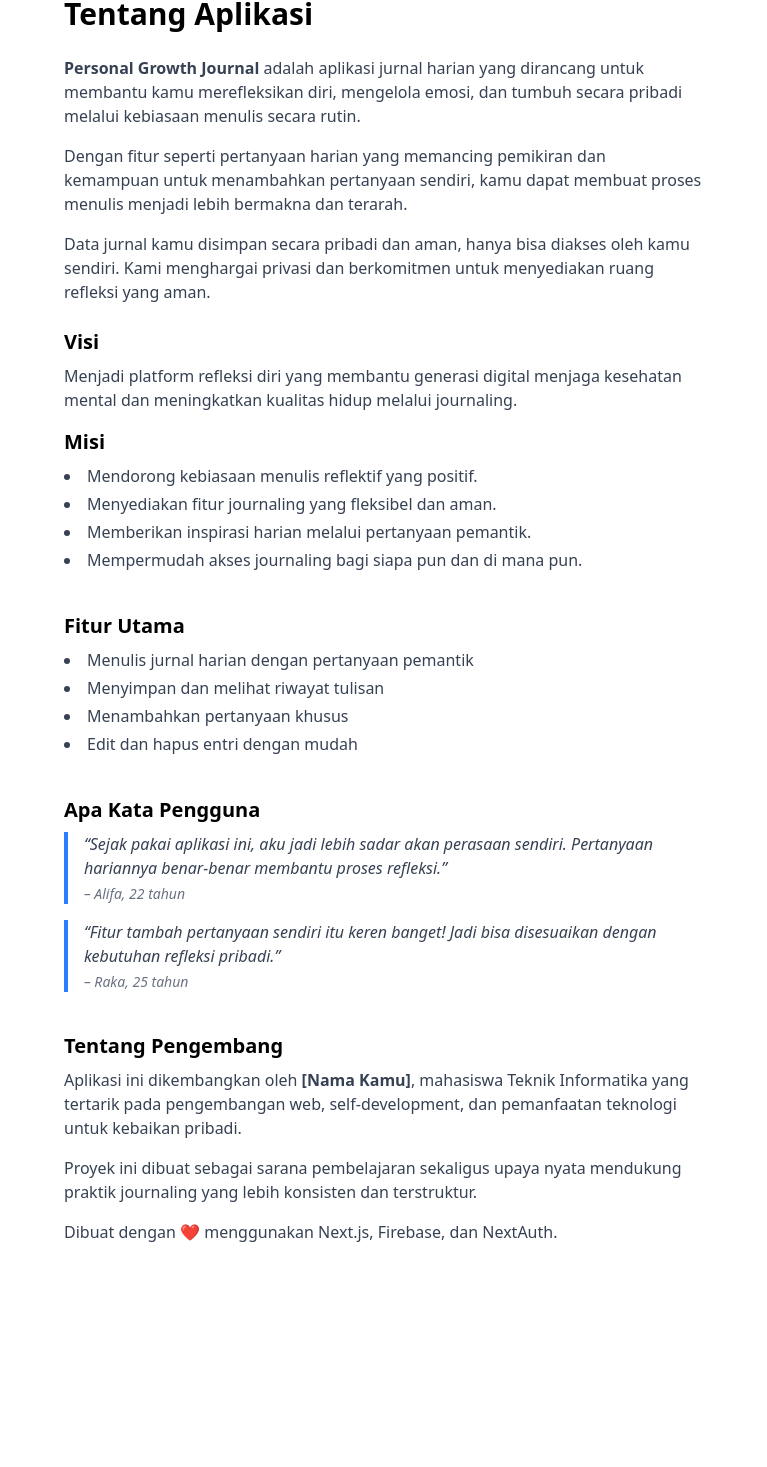
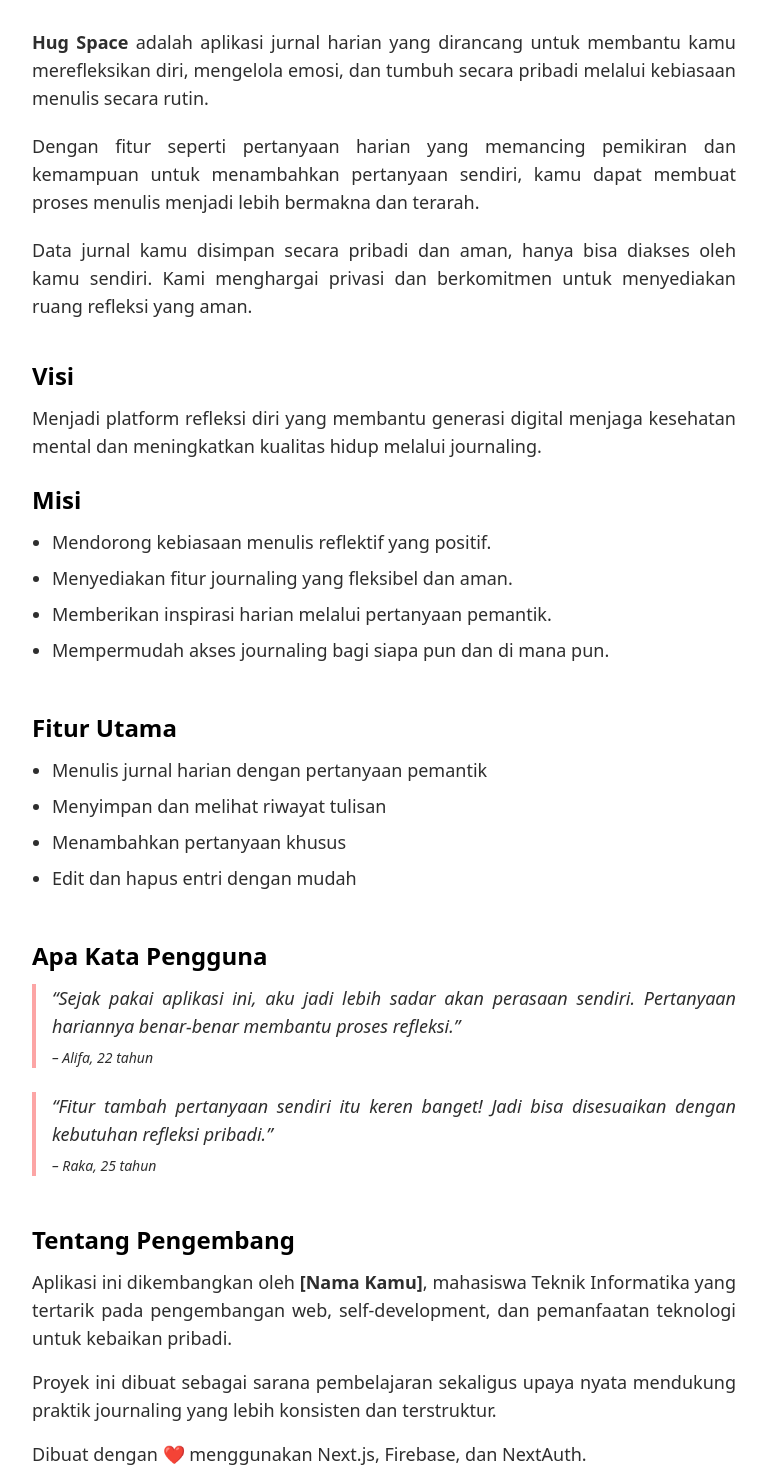
Before and after one commit to falihdzakwanz/find-you-journal, a Next.js app: page /about in a window 1280 px wide. Shown: the part 144-1611 px from the top of the page, without its empty margins (256-1023 px from the left). Before the commit the page ends 1468 px from the top, so only its background shows below. Built offline with nearby package versions, Linux system fonts and the light colour scheme; no server answers.

Commit message:
style: about page

```diff
--- a/src/app/about/page.tsx
+++ b/src/app/about/page.tsx
@@ -1,36 +1,38 @@
 export default function AboutPage() {
   return (
-    <main className="max-w-2xl mx-auto py-20 px-4">
-      <h1 className="text-3xl font-bold mb-6">Tentang Aplikasi</h1>
+    <main className="max-w-3xl px-4 py-10 mx-auto text-justify sm:px-6 lg:px-8">
+      <h1 className="mb-8 text-base text-3xl font-bold sm:text-4xl">
+        Tentang Aplikasi
+      </h1>
 
-      <p className="text-gray-700 mb-4">
-        <strong>Personal Growth Journal</strong> adalah aplikasi jurnal harian
-        yang dirancang untuk membantu kamu merefleksikan diri, mengelola emosi,
-        dan tumbuh secara pribadi melalui kebiasaan menulis secara rutin.
+      <p className="mb-5 text-base sm:text-lg">
+        <strong>Hug Space</strong> adalah aplikasi jurnal harian yang dirancang
+        untuk membantu kamu merefleksikan diri, mengelola emosi, dan tumbuh
+        secara pribadi melalui kebiasaan menulis secara rutin.
       </p>
 
-      <p className="text-gray-700 mb-4">
+      <p className="mb-5 text-base sm:text-lg">
         Dengan fitur seperti pertanyaan harian yang memancing pemikiran dan
         kemampuan untuk menambahkan pertanyaan sendiri, kamu dapat membuat
         proses menulis menjadi lebih bermakna dan terarah.
       </p>
 
-      <p className="text-gray-700 mb-6">
+      <p className="mb-10 text-base sm:text-lg">
         Data jurnal kamu disimpan secara pribadi dan aman, hanya bisa diakses
         oleh kamu sendiri. Kami menghargai privasi dan berkomitmen untuk
         menyediakan ruang refleksi yang aman.
       </p>
 
       {/* Visi Misi */}
-      <section className="mb-10">
-        <h2 className="text-xl font-semibold mb-2">Visi</h2>
-        <p className="text-gray-700 mb-4">
+      <section className="mb-12">
+        <h2 className="mb-3 text-xl font-semibold sm:text-2xl">Visi</h2>
+        <p className="mb-6 text-base sm:text-lg">
           Menjadi platform refleksi diri yang membantu generasi digital menjaga
           kesehatan mental dan meningkatkan kualitas hidup melalui journaling.
         </p>
 
-        <h2 className="text-xl font-semibold mb-2">Misi</h2>
-        <ul className="list-disc list-inside text-gray-700 space-y-1">
+        <h2 className="mb-3 text-xl font-semibold sm:text-2xl">Misi</h2>
+        <ul className="pl-5 mb-6 space-y-2 text-base list-disc sm:text-lg">
           <li>Mendorong kebiasaan menulis reflektif yang positif.</li>
           <li>Menyediakan fitur journaling yang fleksibel dan aman.</li>
           <li>Memberikan inspirasi harian melalui pertanyaan pemantik.</li>
@@ -39,29 +41,35 @@ export default function AboutPage() {
       </section>
 
       {/* Fitur */}
-      <h2 className="text-xl font-semibold mb-2">Fitur Utama</h2>
-      <ul className="list-disc list-inside text-gray-700 space-y-1 mb-10">
+      <section className="mb-12">
+        <h2 className="mb-3 text-xl font-semibold sm:text-2xl">
+          Fitur Utama
+        </h2>
+        <ul className="pl-5 space-y-2 text-base list-disc sm:text-lg">
           <li>Menulis jurnal harian dengan pertanyaan pemantik</li>
           <li>Menyimpan dan melihat riwayat tulisan</li>
           <li>Menambahkan pertanyaan khusus</li>
           <li>Edit dan hapus entri dengan mudah</li>
         </ul>
+      </section>
 
       {/* Testimoni */}
-      <section className="mb-10">
-        <h2 className="text-xl font-semibold mb-2">Apa Kata Pengguna</h2>
-        <div className="space-y-4">
-          <blockquote className="border-l-4 border-blue-500 pl-4 text-gray-700 italic">
+      <section className="mb-12">
+        <h2 className="mb-3 text-xl font-semibold sm:text-2xl">
+          Apa Kata Pengguna
+        </h2>
+        <div className="space-y-6">
+          <blockquote className="pl-4 text-base italic border-l-4 border-accent sm:text-lg">
             “Sejak pakai aplikasi ini, aku jadi lebih sadar akan perasaan
             sendiri. Pertanyaan hariannya benar-benar membantu proses refleksi.”
-            <span className="block mt-1 text-sm text-gray-500">
+            <span className="block mt-2 text-sm text-gray-500 sm:text-base">
               – Alifa, 22 tahun
             </span>
           </blockquote>
-          <blockquote className="border-l-4 border-blue-500 pl-4 text-gray-700 italic">
+          <blockquote className="pl-4 text-base italic border-l-4 border-accent sm:text-lg">
             “Fitur tambah pertanyaan sendiri itu keren banget! Jadi bisa
             disesuaikan dengan kebutuhan refleksi pribadi.”
-            <span className="block mt-1 text-sm text-gray-500">
+            <span className="block mt-2 text-sm text-gray-500 sm:text-base">
               – Raka, 25 tahun
             </span>
           </blockquote>
@@ -69,19 +77,23 @@ export default function AboutPage() {
       </section>
 
       {/* Tentang Pengembang */}
-      <h2 className="text-xl font-semibold mb-2">Tentang Pengembang</h2>
-      <p className="text-gray-700 mb-4">
+      <section className="mb-8">
+        <h2 className="mb-3 text-xl font-semibold sm:text-2xl">
+          Tentang Pengembang
+        </h2>
+        <p className="mb-4 text-base sm:text-lg">
           Aplikasi ini dikembangkan oleh <strong>[Nama Kamu]</strong>, mahasiswa
           Teknik Informatika yang tertarik pada pengembangan web,
           self-development, dan pemanfaatan teknologi untuk kebaikan pribadi.
         </p>
-      <p className="text-gray-700 mb-4">
+        <p className="mb-4 text-base sm:text-lg">
           Proyek ini dibuat sebagai sarana pembelajaran sekaligus upaya nyata
           mendukung praktik journaling yang lebih konsisten dan terstruktur.
         </p>
-      <p className="text-gray-700">
+        <p className="text-base sm:text-lg">
           Dibuat dengan ❤️ menggunakan Next.js, Firebase, dan NextAuth.
         </p>
+      </section>
     </main>
   );
 }
```
Lines whose indentation alone changed are shown as unchanged.
